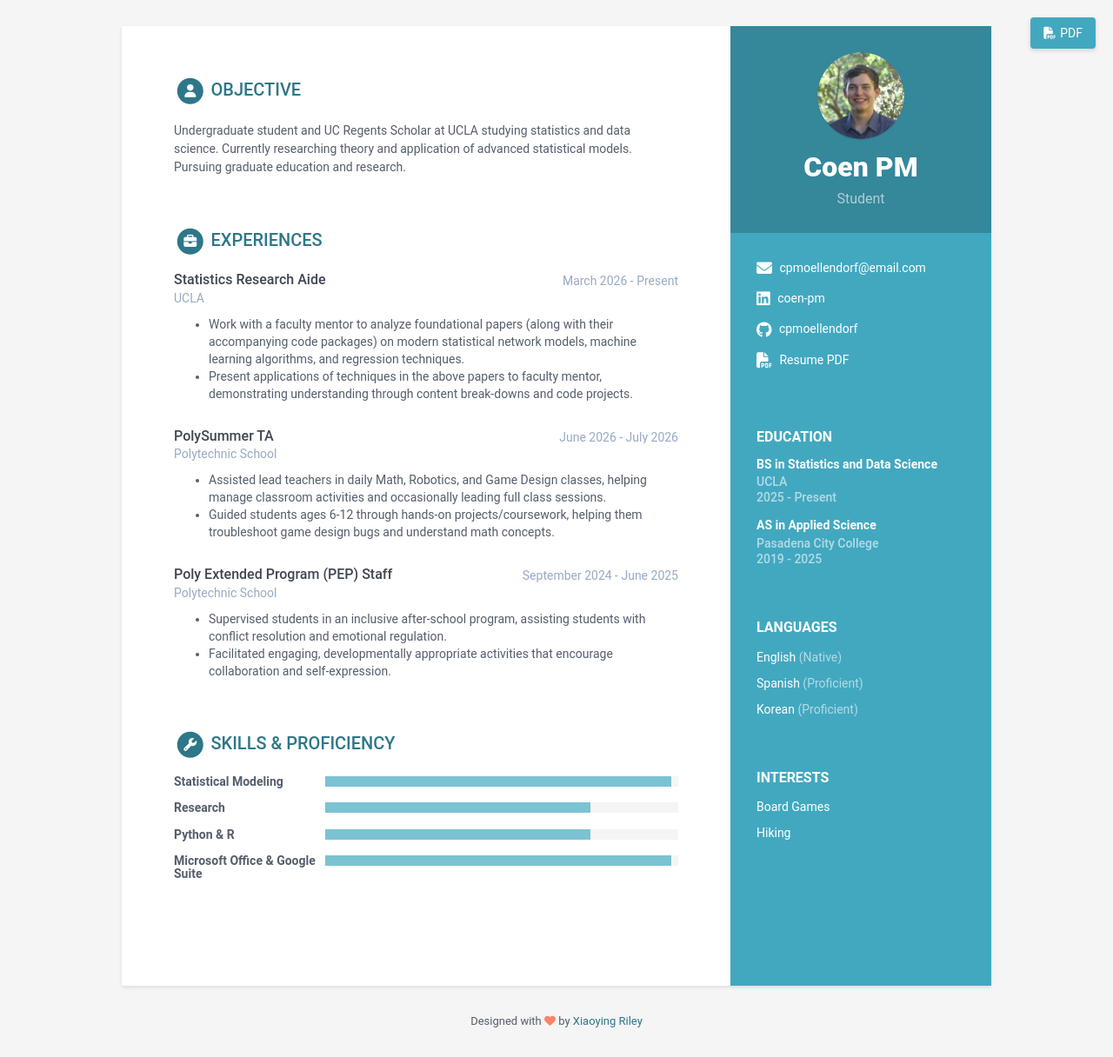
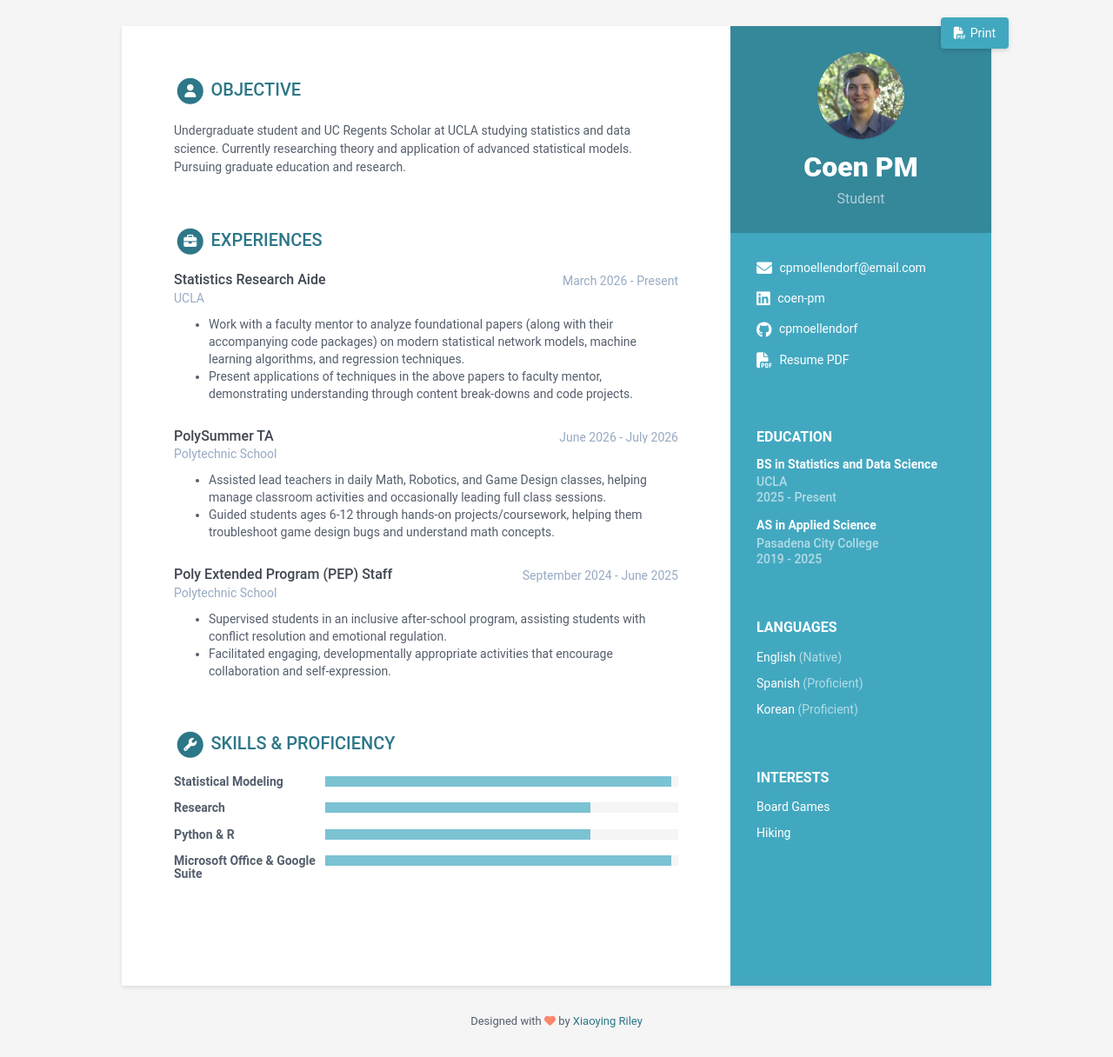
Before and after one commit to cpmoellendorf/resume, a Jekyll site: the page built from index.html, in a window 1280 px wide. Shown: the whole page at 87% size. Built offline with Jekyll 4.4.1, drawn with Linux system fonts in a browser that asks for light colours.

Commit message:
swap prints

```diff
--- a/_layouts/default.html
+++ b/_layouts/default.html
@@ -9,13 +9,13 @@
 {% include head.html %}
 
 <body>
-  <!-- <button onclick="print()" class="print-button d-print-none">
+  <button onclick="print()" class="print-button d-print-none">
     <i class="fas fa-file-pdf"></i>Print
+  </button>
+
+  <!-- <button onclick="generatePDF()" class="pdf-button d-print-none" id="pdfButton">
+    <i class="fas fa-file-pdf"></i>PDF
   </button> -->
-
-  <button onclick="generatePDF()" class="pdf-button d-print-none" id="pdfButton">
-    <i class="fas fa-file-pdf"></i>PDF
-  </button>
 
   <div class="wrapper">
     {% include sidebar.html %}
```
